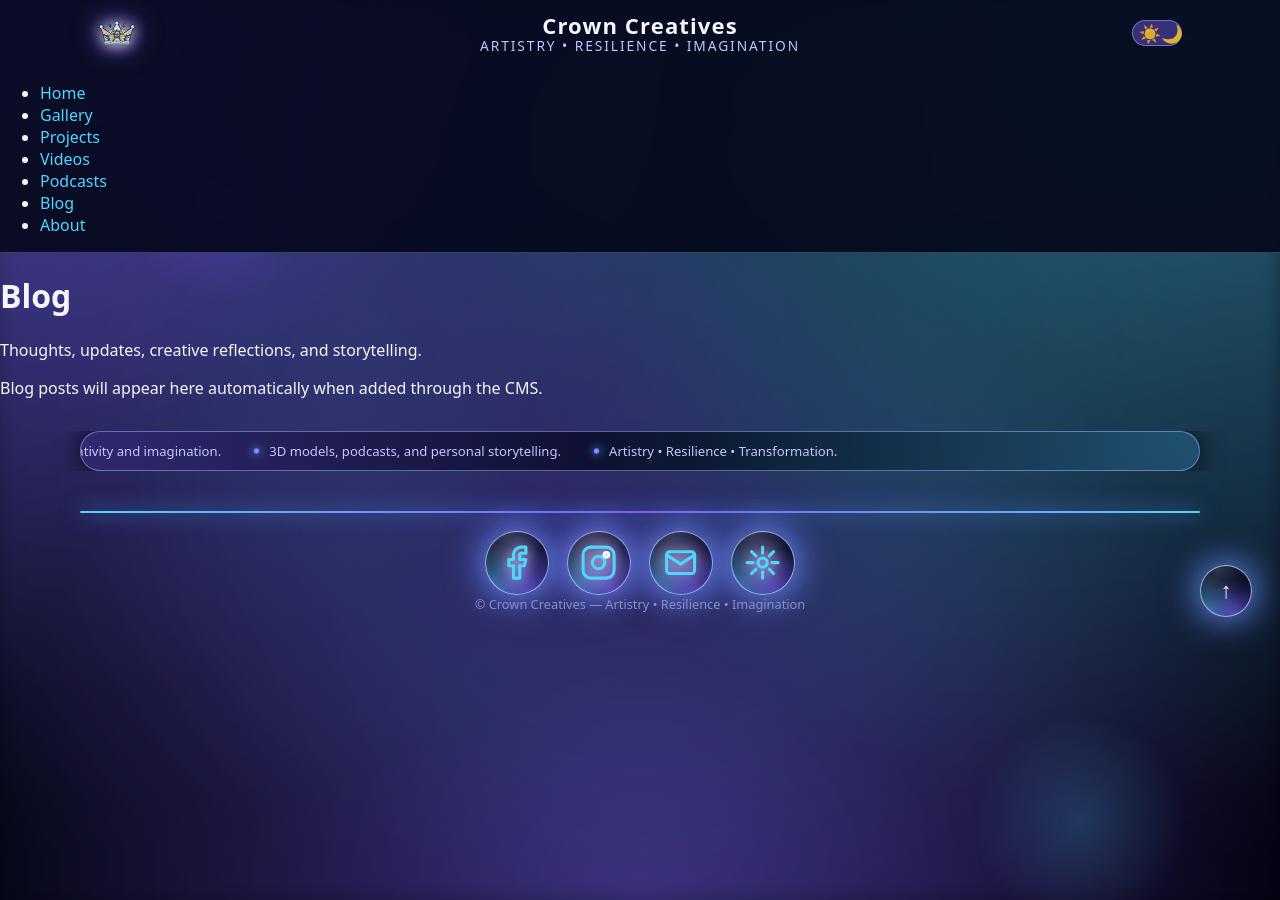
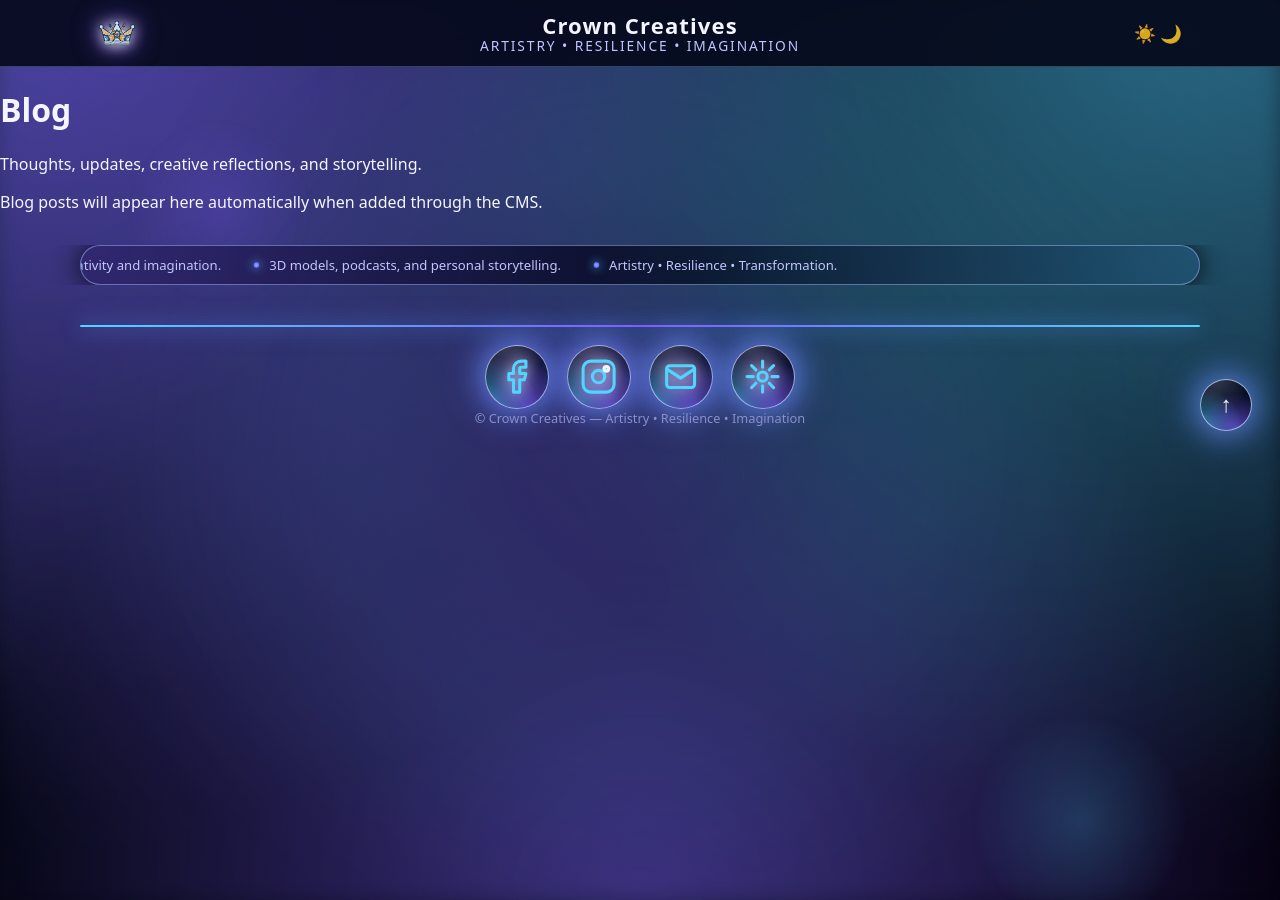
Before and after one commit to CrownCreatives/crowncreatives.github.io, a Jekyll site: the page built from blog.md, in a window 1280 px wide. Built offline with Jekyll 4.4.1, drawn with Linux system fonts in a browser that asks for light colours.

Commit message:
Update header.html

```diff
--- a/_includes/header.html
+++ b/_includes/header.html
@@ -1,16 +1,12 @@
 <header class="site-header">
-
   <div class="site-header-inner">
 
-    <!-- LEFT: Crown emblem (snug beside centered text) -->
+    <!-- LEFT: Crown -->
     <div class="header-left">
-      <img src="/assets/images/light-crown.png"
-           alt="Crown Creatives Emblem"
-           class="header-crown-img"
-           id="crown-emblem">
+      <img src="/assets/images/light-crown.png" class="header-crown-img" id="crown-emblem" alt="Crown Creatives">
     </div>
 
-    <!-- CENTER: Title block (remains perfectly centered) -->
+    <!-- CENTER: Title + Tagline -->
     <div class="header-center">
       <div class="header-title-block">
         <div class="site-title">Crown Creatives</div>
@@ -18,27 +14,16 @@
       </div>
     </div>
 
-    <!-- RIGHT: Moon/Sun Toggle -->
+    <!-- RIGHT: Magical Orb Toggle -->
     <div class="header-right">
-      <div class="theme-toggle theme-toggle-moon">
-        <div class="theme-icon sun-icon">☀️</div>
-        <div class="theme-icon moon-icon">🌙</div>
+      <div class="theme-toggle-orb">
+        <span class="theme-icon theme-toggle-sun">☀️</span>
+        <span class="theme-icon theme-toggle-moon">🌙</span>
       </div>
     </div>
 
   </div>
 
-  <!-- NAVIGATION BELOW HEADER BAR -->
-  <nav class="main-nav">
-    <ul class="nav-links">
-      <li><a href="/">Home</a></li>
-      <li><a href="/gallery">Gallery</a></li>
-      <li><a href="/projects">Projects</a></li>
-      <li><a href="/videos">Videos</a></li>
-      <li><a href="/podcasts">Podcasts</a></li>
-      <li><a href="/blog">Blog</a></li>
-      <li><a href="/about">About</a></li>
-    </ul>
-  </nav>
-
+  <!-- Glowing division line -->
+  <div class="header-magic-line"></div>
 </header>
```
